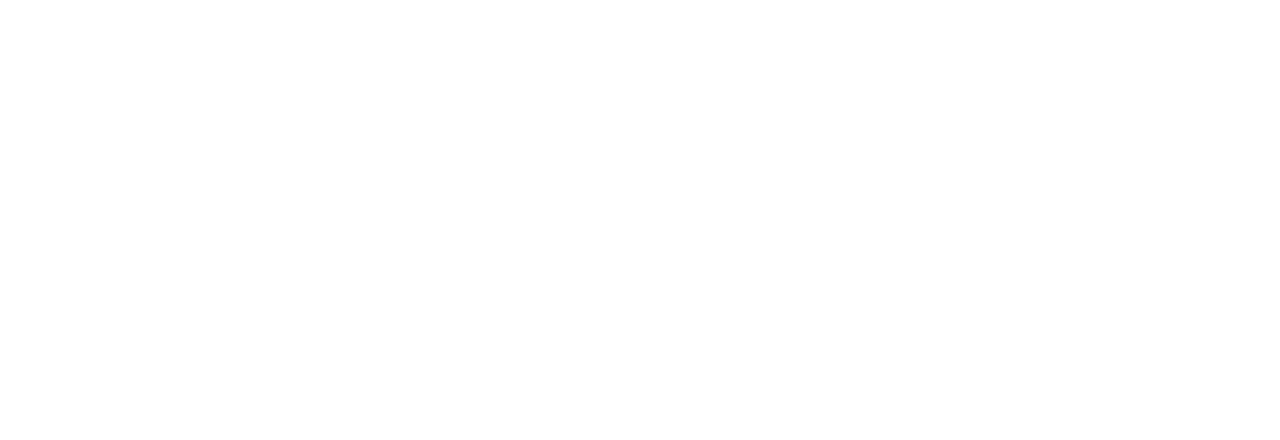
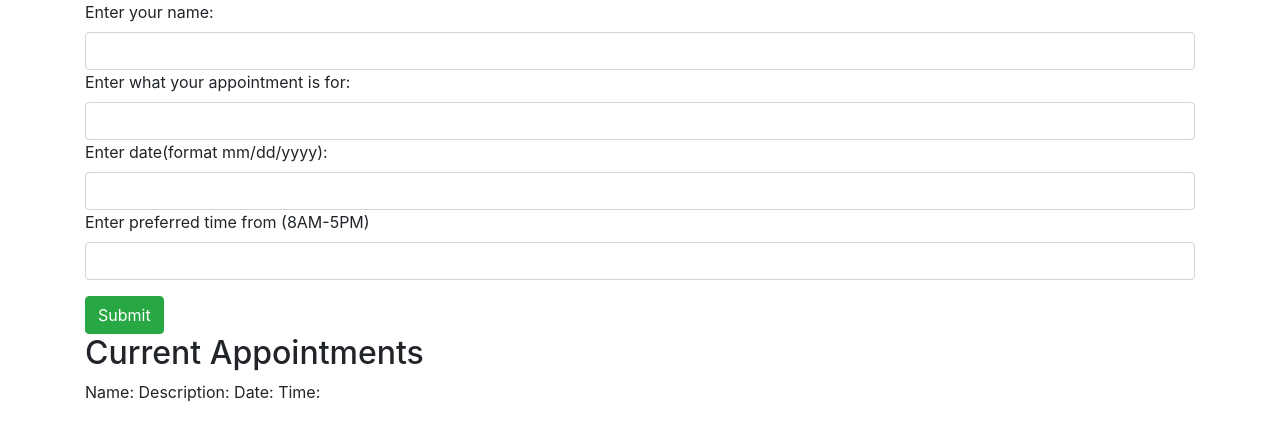
Before and after one commit to M-H-Chang/appointments-exercise, a plain HTML site: page index.html in a window 1280 px wide. Drawn offline with Linux system fonts and the light colour scheme.

Commit message:
Add form for user appointments
Co-authored-by: Vanessa Su <vnessa.su@gmail.com>
co-authored-by: Min Chang <minchangmhc@gmail.com>

```diff
--- a/index.html
+++ b/index.html
@@ -5,11 +5,40 @@
   <meta charset="UTF-8">
   <meta http-equiv="X-UA-Compatible" content="IE=edge">
   <meta name="viewport" content="width=device-width, initial-scale=1.0">
+  <link href="css/bootstrap.css" rel="stylesheet" type="text/css">
+  <link href="css/styles.css" rel="stylesheet" type="text/css">
+  <script src="js/jquery-3.6.0.js"></script>
+  <script src="js/scripts.js"></script>
   <title>Appointments Website</title>
 </head>
 
 <body>
+  <div class="container">
+    <form id="form">
+      <div class="form-group">
+        <label for="name">Enter your name:</label>
+        <input type="text" class="form-control" id="name">
 
+        <label for="desc">Enter what your appointment is for:</label>
+        <input type="text" class="form-control" id="desc">
+
+        <label for="date">Enter date(format mm/dd/yyyy):</label>
+        <input type="text" class="form-control" id="date">
+
+        <label for="time">Enter preferred time from (8AM-5PM)</label>
+        <input type="text" class="form-control" id="time">
+      </div>
+      <button type="submit" class="btn btn-success">Submit</button>
+
+      <div class="app">
+        <h2>Current Appointments</h2>
+        <p>Name:<span class="name"></span> Description:<span class="desc"></span> Date:<span class="date"></span>
+          Time:<span class="time"></span></p>
+      </div>
+    </form>
+
+
+  </div>
 </body>
 
 </html>
--- a/js/scripts.js
+++ b/js/scripts.js
@@ -0,0 +1,11 @@
+$(document).ready(function () {
+  $("#form").submit(function (event) {
+    event.preventDefault();
+    const nameInput = $("input#name").val()
+    const descInput = $("input#desc").val()
+    const dateInput = $("input#date").val()
+    const timeInput = $("input#time").val()
+
+    $().append(person)
+  })
+})
```
